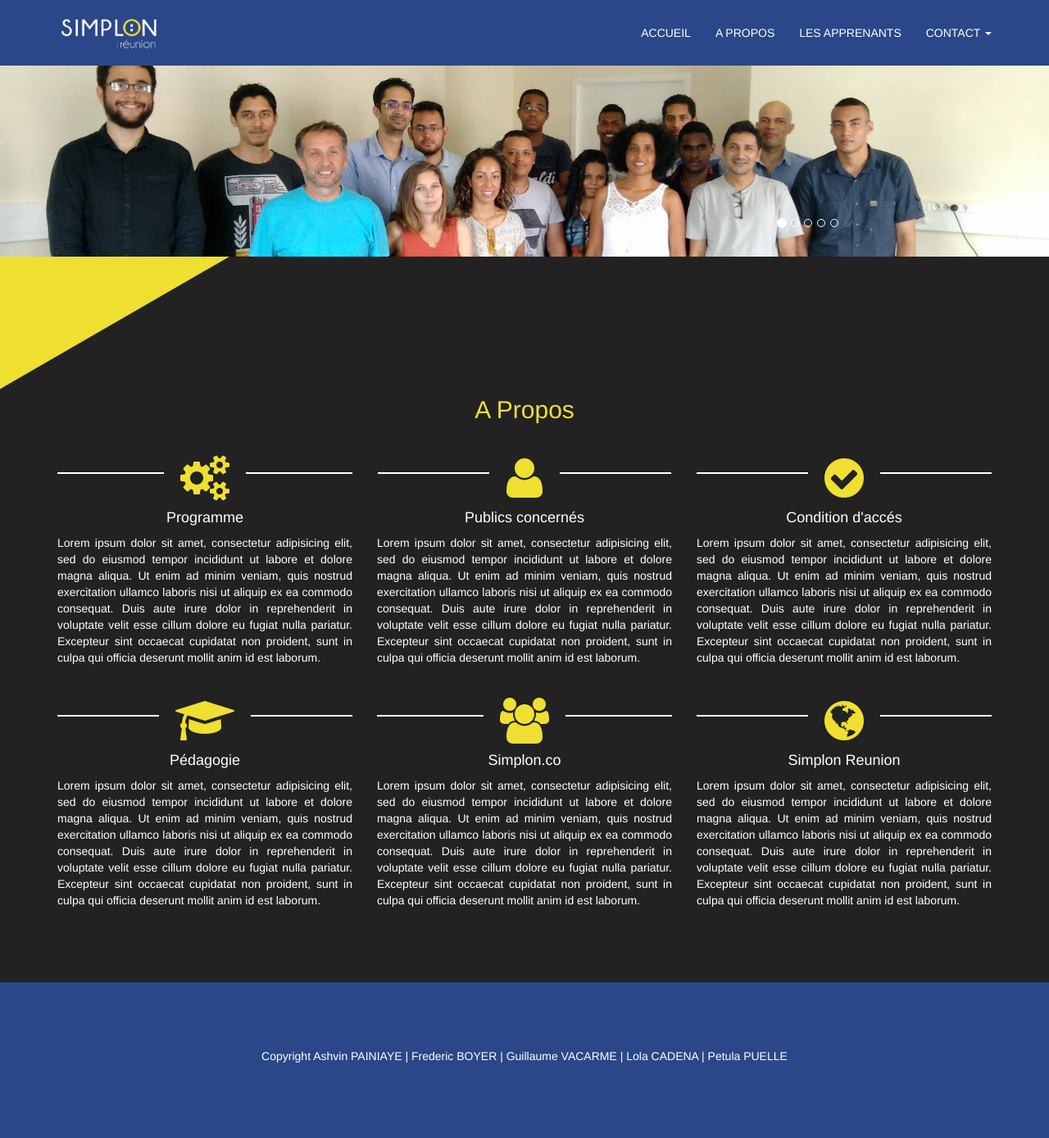
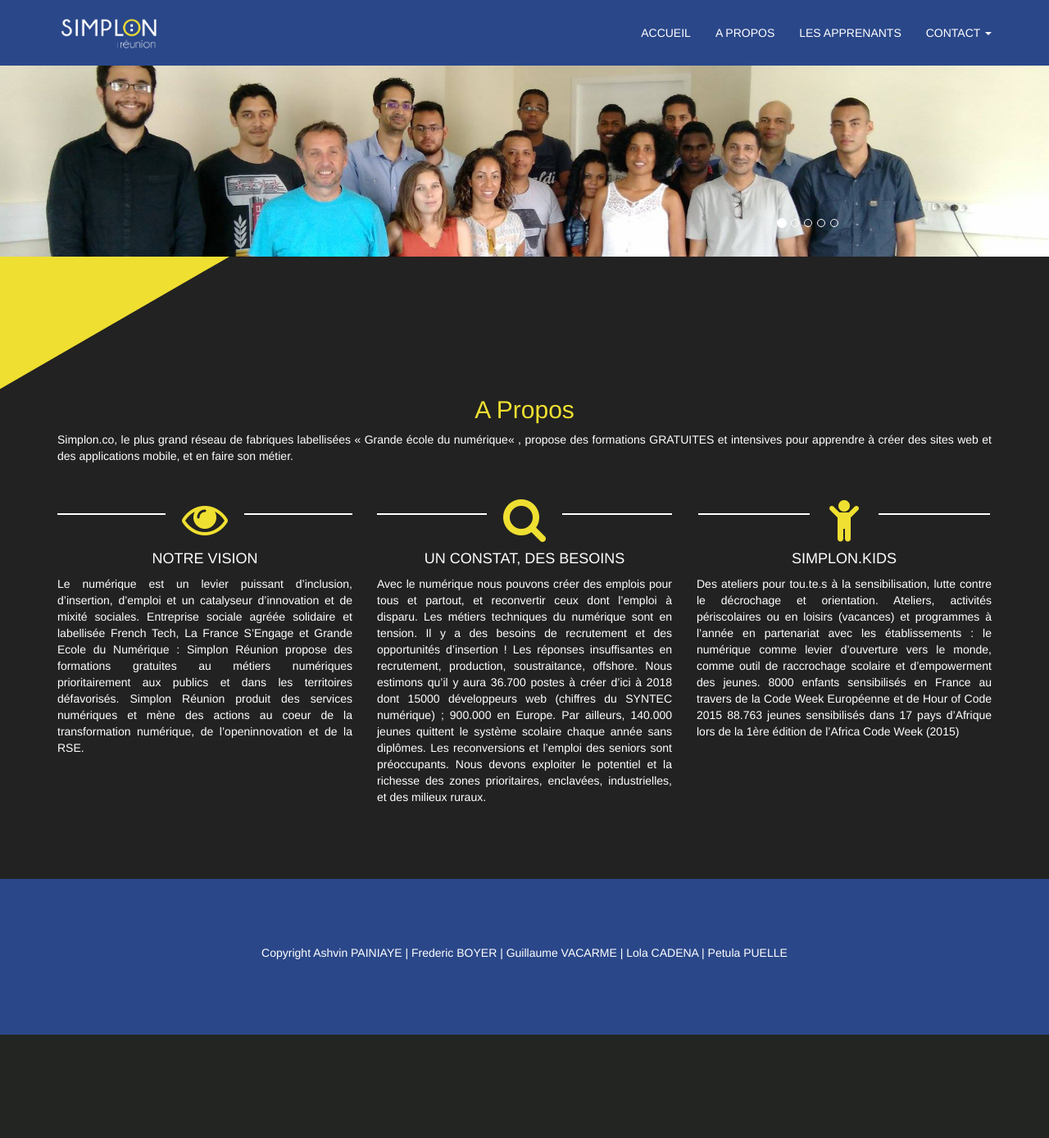
Before and after one commit to AshvinPainiaye/Plateforme-Simplon-Reunion, a PHP site: page / in a window 1280 px wide. Shown: the whole page at 82% size. After the commit the page ends 1262 px from the top, so only its background shows below. Run offline with PHP 8.4, Linux system fonts and the light colour scheme.

Commit message:
contenue a propos

```diff
--- a/css/main.css
+++ b/css/main.css
@@ -71,6 +71,14 @@ body {
     text-align: center; }
 
 /*fin a propos*/
+/*debut formation*/
+#formation h2 {
+  text-align: center;
+  color: #2a4789; }
+#formation article h3 {
+  text-align: center; }
+
+/*fin formation*/
 /*debut apprenant*/
 #apprenants {
   margin-top: 80px;
--- a/index.html
+++ b/index.html
@@ -105,41 +105,10 @@
             <div class="row">
                 <article class="col-md-12">
                     <h2>A Propos</h2>
-                </article>
-            </div>
-            <div class="row">
-                <article class="col-md-4">
-                    <aside class="deco">
-                        <hr>
-                        <i class="fa fa-cogs fa-4x" aria-hidden="true"></i>
-                        <hr>
-                    </aside>
-                    <h4>Programme</h4>
                     <p>
-                        Lorem ipsum dolor sit amet, consectetur adipisicing elit, sed do eiusmod tempor incididunt ut labore et dolore magna aliqua. Ut enim ad minim veniam, quis nostrud exercitation ullamco laboris nisi ut aliquip ex ea commodo consequat. Duis aute irure dolor in reprehenderit in voluptate velit esse cillum dolore eu fugiat nulla pariatur. Excepteur sint occaecat cupidatat non proident, sunt in culpa qui officia deserunt mollit anim id est laborum.
-                    </p>
-
-                </article>
-                <article class="col-md-4">
-                    <aside class="deco">
-                        <hr>
-                        <i class="fa fa-user fa-4x" aria-hidden="true"></i>
-                        <hr>
-                    </aside>
-                    <h4>Publics concernés</h4>
-                    <p>
-                        Lorem ipsum dolor sit amet, consectetur adipisicing elit, sed do eiusmod tempor incididunt ut labore et dolore magna aliqua. Ut enim ad minim veniam, quis nostrud exercitation ullamco laboris nisi ut aliquip ex ea commodo consequat. Duis aute irure dolor in reprehenderit in voluptate velit esse cillum dolore eu fugiat nulla pariatur. Excepteur sint occaecat cupidatat non proident, sunt in culpa qui officia deserunt mollit anim id est laborum.
-                    </p>
-                </article>
-                <article class="col-md-4">
-                    <aside class="deco">
-                        <hr>
-                        <i class="fa fa-check-circle fa-4x" aria-hidden="true"></i>
-                        <hr>
-                    </aside>
-                    <h4>Condition d'accés</h4>
-                    <p>
-                        Lorem ipsum dolor sit amet, consectetur adipisicing elit, sed do eiusmod tempor incididunt ut labore et dolore magna aliqua. Ut enim ad minim veniam, quis nostrud exercitation ullamco laboris nisi ut aliquip ex ea commodo consequat. Duis aute irure dolor in reprehenderit in voluptate velit esse cillum dolore eu fugiat nulla pariatur. Excepteur sint occaecat cupidatat non proident, sunt in culpa qui officia deserunt mollit anim id est laborum.
+                      Simplon.co, le plus grand réseau de fabriques labellisées « Grande école du numérique« ,
+                      propose des formations GRATUITES et intensives pour apprendre à créer des sites web et
+                      des applications mobile, et en faire son métier.
                     </p>
                 </article>
             </div>
@@ -147,36 +116,57 @@
                 <article class="col-md-4">
                     <aside class="deco">
                         <hr>
-                        <i class="fa fa-graduation-cap fa-4x" aria-hidden="true"></i>
+                        <i class="fa fa-eye fa-4x" aria-hidden="true"></i>
                         <hr>
                     </aside>
-                    <h4>Pédagogie</h4>
+                    <h4>NOTRE VISION</h4>
                     <p>
-                        Lorem ipsum dolor sit amet, consectetur adipisicing elit, sed do eiusmod tempor incididunt ut labore et dolore magna aliqua. Ut enim ad minim veniam, quis nostrud exercitation ullamco laboris nisi ut aliquip ex ea commodo consequat. Duis aute irure dolor in reprehenderit in voluptate velit esse cillum dolore eu fugiat nulla pariatur. Excepteur sint occaecat cupidatat non proident, sunt in culpa qui officia deserunt mollit anim id est laborum.
+                      Le numérique est un levier puissant d’inclusion, d’insertion, d’emploi et un catalyseur
+                      d’innovation et de mixité sociales. Entreprise sociale agréée solidaire et labellisée French
+                      Tech, La France S’Engage et Grande Ecole du Numérique : Simplon Réunion propose des
+                      formations gratuites au métiers numériques prioritairement aux publics et dans les
+                      territoires défavorisés.
+                      Simplon Réunion produit des services numériques et mène des actions au coeur
+                      de la transformation numérique, de l’open­innovation et de la RSE.
                     </p>
 
                 </article>
                 <article class="col-md-4">
                     <aside class="deco">
                         <hr>
-                        <i class="fa fa-users fa-4x" aria-hidden="true"></i>
+                        <i class="fa fa-search fa-4x" aria-hidden="true"></i>
                         <hr>
                     </aside>
-                    <h4>Simplon.co</h4>
+                    <h4>UN CONSTAT, DES BESOINS</h4>
                     <p>
-                        Lorem ipsum dolor sit amet, consectetur adipisicing elit, sed do eiusmod tempor incididunt ut labore et dolore magna aliqua. Ut enim ad minim veniam, quis nostrud exercitation ullamco laboris nisi ut aliquip ex ea commodo consequat. Duis aute irure dolor in reprehenderit in voluptate velit esse cillum dolore eu fugiat nulla pariatur. Excepteur sint occaecat cupidatat non proident, sunt in culpa qui officia deserunt mollit anim id est laborum.
-                    </p>
+                      Avec le numérique nous pouvons créer des emplois pour tous et partout, et reconvertir ceux
+                      dont l’emploi à disparu.
+                      Les métiers techniques du numérique sont en tension. Il y a des besoins de recrutement et
+                      des opportunités d’insertion !
+                      Les réponses insuffisantes en recrutement, production, sous­traitance, offshore.
+                      Nous estimons qu’il y aura 36.700 postes à créer d’ici à 2018 dont 15000 développeurs web
+                      (chiffres du SYNTEC numérique) ; 900.000 en Europe.
+                      Par ailleurs, 140.000 jeunes quittent le système scolaire chaque année sans diplômes. Les
+                      reconversions et l’emploi des seniors sont préoccupants.
+                      Nous devons exploiter le potentiel et la richesse des zones prioritaires, enclavées,
+                      industrielles, et des milieux ruraux.</p>
                 </article>
                 <article class="col-md-4">
                     <aside class="deco">
                         <hr>
-                        <i class="fa fa-globe fa-4x" aria-hidden="true"></i>
+                        <i class="fa fa-child fa-4x" aria-hidden="true"></i>
                         <hr>
                     </aside>
-                    <h4>Simplon Reunion</h4>
+                    <h4>SIMPLON.KIDS</h4>
                     <p>
-                        Lorem ipsum dolor sit amet, consectetur adipisicing elit, sed do eiusmod tempor incididunt ut labore et dolore magna aliqua. Ut enim ad minim veniam, quis nostrud exercitation ullamco laboris nisi ut aliquip ex ea commodo consequat. Duis aute irure dolor in reprehenderit in voluptate velit esse cillum dolore eu fugiat nulla pariatur. Excepteur sint occaecat cupidatat non proident, sunt in culpa qui officia deserunt mollit anim id est laborum.
-                    </p>
+                      Des ateliers pour tou.te.s à la sensibilisation, lutte contre le décrochage et orientation.
+                      Ateliers, activités périscolaires ou en loisirs (vacances) et programmes à l’année en
+                      partenariat avec les établissements : le numérique comme levier d’ouverture vers le
+                      monde, comme outil de raccrochage scolaire et d’empowerment des jeunes.
+                      8000 enfants sensibilisés en France au travers de la Code Week Européenne et de Hour of
+                      Code 2015
+                      88.763 jeunes sensibilisés dans 17 pays d’Afrique lors de la 1ère édition de l’Africa Code
+                      Week (2015)    </p>
                 </article>
             </div>
         </div>
--- a/scss/main.scss
+++ b/scss/main.scss
@@ -102,6 +102,21 @@
             }
         }
         /*fin a propos*/
+
+        /*debut formation*/
+        #formation{
+          h2{
+            text-align: center;
+            color: $couleur2;
+          }
+          article{
+            h3{
+              text-align: center;
+            }
+          }
+        }
+        /*fin formation*/
+
         /*debut apprenant*/
 
         #apprenants {
```
Also changed, not shown: pages/formation.html (added, +105 -0 lines), 1 other file.
